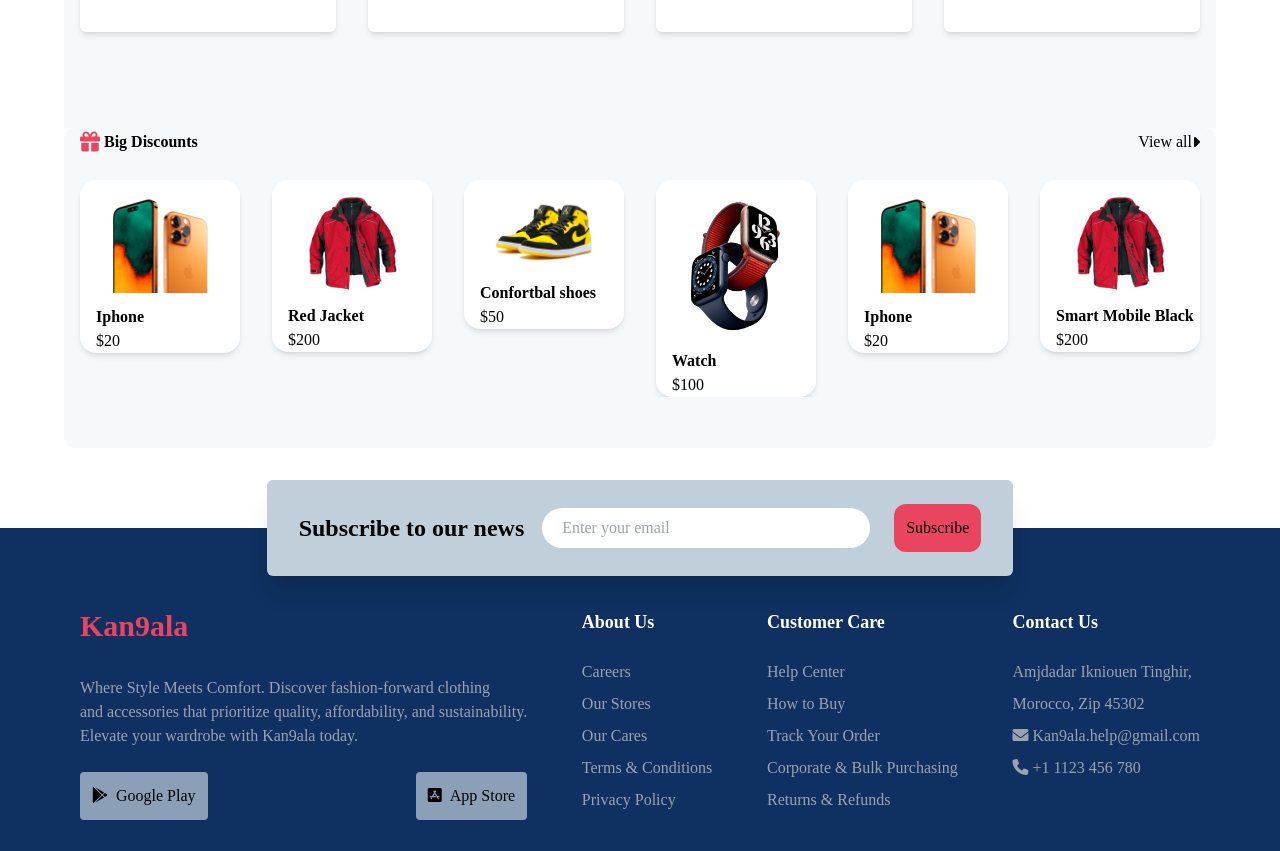
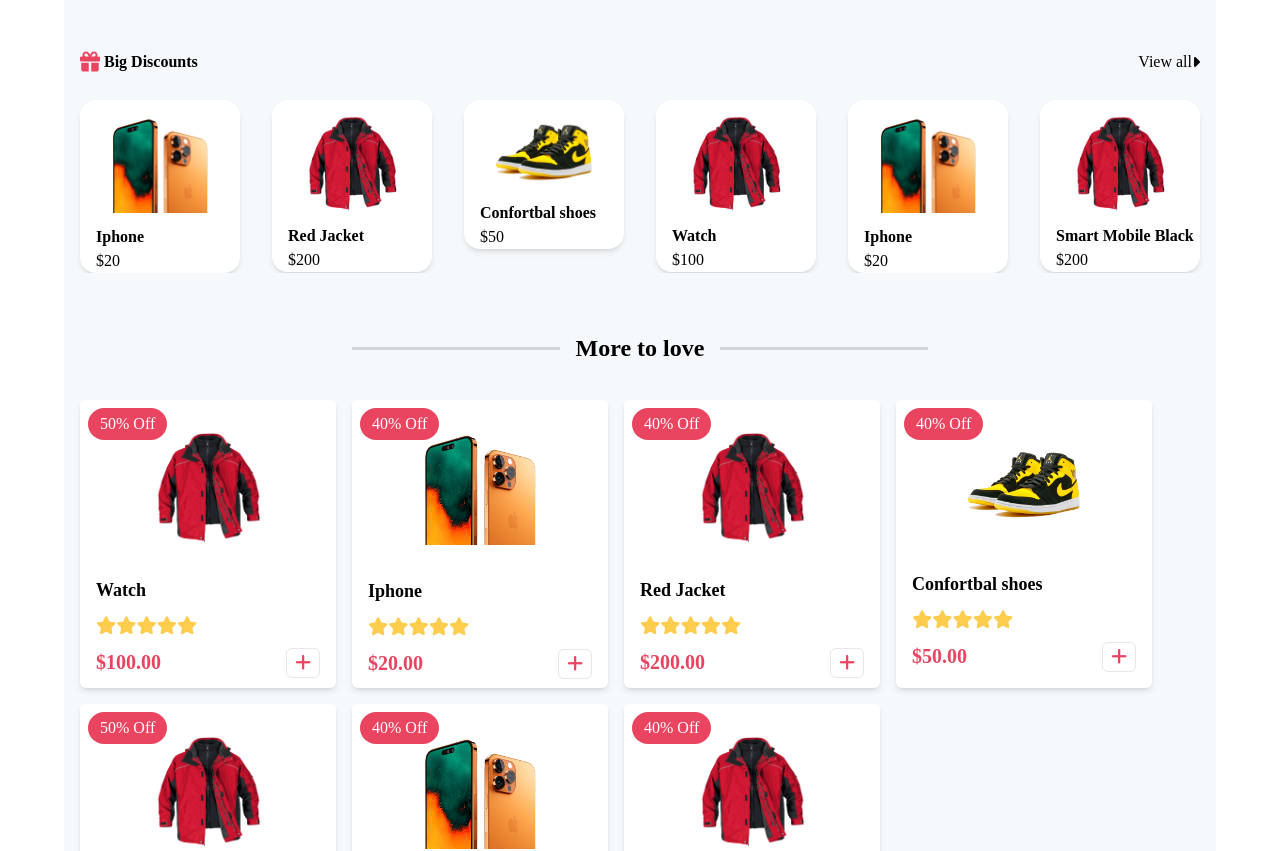
Before and after one commit to kamalOurajdal/webStore_react_tailwind, a React (Create React App) app: page / in a window 1280 px wide. Shown: the part 1164-2015 px from the top of the page. Built offline with nearby package versions, Linux system fonts and the light colour scheme.

Commit message:
More to love

```diff
--- a/src/App.js
+++ b/src/App.js
@@ -14,7 +14,6 @@
         <Route path="/" exact>
           <Route index element={<Home />} />
         </Route>
-
       </Routes>
       <Footer/>
     </div>
--- a/src/components/Footer.jsx
+++ b/src/components/Footer.jsx
@@ -4,27 +4,26 @@
   return (
     <footer className="bg-[#0f3060] w-full pt-20 pb-4 px-20 mt-20 ">
       <div className="relative w-full  flex justify-center">
-        <div className=" absolute -top-32 shadow-xl bg-[#c1cfda]  w-2/3 flex justify-between items-center px-8 rounded-md py-6">
+        <div className=" absolute -top-32 shadow-[rgba(0,_0,_0,_0.3)_4px_2px_10px] bg-white   w-2/3 flex justify-between items-center px-8 rounded-md py-6">
           <h1 className="font-bold text-2xl"> Subscribe to our news</h1>
           <div className="flex justify-between items-center w-2/3">
             <input
               type="email"
               placeholder="Enter your email"
-              className=" h-10 flex-grow rounded-full pl-5 focus:outline-none ml-4"
+              className=" h-10 flex-grow rounded-full bg-gray-100 pl-5 focus:outline-none ml-4"
             />
-            <button className="bg-[#e94560] rounded-xl p-3 ml-6 font-medium">Subscribe</button>
+            <button className="bg-red-500 rounded-full px-4 py-2 ml-6 font-medium text-white">Subscribe</button>
           </div>
         </div>
       </div>
 
       <div className="flex justify-between items-start text-gray-400">
-        <div className="">
+        <div className="w-1/4">
           <h1 className="font-bold text-3xl text-[#e94560]">Kan9ala</h1>
-          <p className="mt-8">
-            Where Style Meets Comfort. Discover fashion-forward clothing <br />{" "}
+          <p className="mt-8 text-justify">
+            Where Style Meets Comfort. Discover fashion-forward clothing
             and accessories that prioritize quality, affordability, and
-            sustainability. <br />
-            Elevate your wardrobe with Kan9ala today.
+            sustainability.  Elevate your wardrobe with Kan9ala today.
           </p>
           <div className=" flex justify-between mt-6">
             <button className="bg-[#c1cfda] p-3 rounded text-black font-medium bg-opacity-70">
--- a/src/components/home/Data.js
+++ b/src/components/home/Data.js
@@ -3,7 +3,7 @@
       {
         id: 1,
         discount: 50,
-        cover: require("../../media/slide/slide_1.png"),
+        cover: require("../../media/slide/slide_3.png"),
         name: "Watch",
         price: 100,
       },
@@ -31,7 +31,7 @@
       {
         id: 5,
         discount: 50,
-        cover: require("../../media/slide/slide_1.png"),
+        cover: require("../../media/slide/slide_3.png"),
         name: "Watch",
         price: 100,
       },
--- a/src/components/home/Discounts.jsx
+++ b/src/components/home/Discounts.jsx
@@ -4,8 +4,8 @@
 function Discounts() {
   return (
     <>
-      <section className=" rounded-xl bg-[#f6f9fc] flex items-center justify-center">
-        <div className="w-full h-80">
+      <section className=" rounded-xl flex items-center justify-center">
+        <div className="w-full h-60">
           <div className="flex justify-between items-center">
             <div className="flex items-center ml-4">
               <i class="fa-solid fa-gift mr-1 text-xl text-[#e94560]"></i>
--- /dev/null
+++ b/src/components/home/MoreToLove.jsx
@@ -0,0 +1,23 @@
+import React from "react";
+import MoreToLoveCard from "./MoreToLoveCard";
+import Data from "./Data";
+function MoreToLove() {
+  return (
+    <section className="w-full ">
+      <div className="flex justify-center ">
+        <div class="relative flex py-5 items-center mt-6 w-1/2">
+          <div class="flex-grow border-t border-2 border-gray-300"></div>
+          <h1 className="font-bold text-2xl mx-4">More to love</h1>
+          <div class="flex-grow border-t border-2  border-gray-300"></div>
+        </div>
+      </div>
+      <div className=" ">
+        <div className="flex flex-wrap items-center  p-2 ">
+          <MoreToLoveCard />
+        </div>
+      </div>
+    </section>
+  );
+}
+
+export default MoreToLove;
--- /dev/null
+++ b/src/components/home/MoreToLoveCard.jsx
@@ -0,0 +1,58 @@
+import React from "react";
+import { useState } from "react";
+import Data from "./Data";
+function MoreToLoveCard({ product }) {
+    const { productItems } = Data;
+    const [count, setCount] = useState(0)
+  const increment = () => {
+    setCount(count + 1)
+  }
+  return (
+    <>
+      {productItems.map((productItems) => {
+        return (
+            <div className="group bg-[#fff] relative shadow-md rounded-md m-2 flex-grow flex flex-col justify-between w-60 h-72 max-w-[16rem] ">
+              <div className="h-48 my-8 flex flex-col justify-center items-center">
+                <span className="  absolute top-0 left-0 bg-[#e94560] py-1 px-3 font-[poppins] rounded-full text-white m-2 ">
+                  {productItems.discount}% Off
+                </span>
+                <img src={productItems.cover} alt="" className="w-28" />
+                <div className="absolute top-0 right-0 m-2 opacity-0 transform duration-500 group-hover:opacity-100">
+                  <label className="bg-[#0f3460] py-1 px-2 text-white rounded-md">
+                    {count}
+                  </label>{" "}
+                  <br />
+                  <i
+                    className="fa-regular fa-heart text-xl my-2 mx-1 hover:text-[#e94560] cursor-pointer"
+                    onClick={increment}
+                  ></i>
+                </div>
+              </div>
+
+              <div className="text-lg  flex flex-col justify-end pb-4 px-4">
+                <h3 className="font-bold">{productItems.name}</h3>
+                <div className="rate text-[#ffcd4e]  py-2 ">
+                  <i className="fa fa-star"></i>
+                  <i className="fa fa-star"></i>
+                  <i className="fa fa-star"></i>
+                  <i className="fa fa-star"></i>
+                  <i className="fa fa-star"></i>
+                </div>
+                <div className="font-bold flex justify-between text-xl text-[#e94560]">
+                  <h4>${productItems.price}.00 </h4>
+                  {/* step : 3
+                     if hami le button ma click garryo bahne
+                    */}
+                  <button className="  text-[#e94560] text-lg border  rounded-md px-2">
+                    <i className="fa fa-plus"></i>
+                  </button>
+                </div>
+              </div>
+            </div>
+        );
+      })}
+    </>
+  );
+}
+
+export default MoreToLoveCard;
--- a/src/components/home/SuperDeals.jsx
+++ b/src/components/home/SuperDeals.jsx
@@ -6,7 +6,7 @@
   const { productItems } = Data;
   return (
     <>
-      <section className="bg-[#f6f9fc]  py-20 flex justify-center">
+      <section className="  py-10 flex justify-center">
         <div className="w-full m-auto">
           <div className="flex justify-between mx-4">
             <div className=" flex items-center">
--- /dev/null
+++ b/src/components/home/TrustInfo.jsx
@@ -0,0 +1,12 @@
+import React from 'react'
+
+function TrustInfo() {
+  return (
+    <div>
+
+        safe payment
+    </div>
+  )
+}
+
+export default TrustInfo
--- a/src/pages/Home.jsx
+++ b/src/pages/Home.jsx
@@ -3,17 +3,19 @@
 import Categories from "../components/home/Categories";
 import SuperDeals from "../components/home/SuperDeals";
 import Discounts from "../components/home/Discounts";
+import MoreToLove from "../components/home/MoreToLove";
 
 function Home() {
   return (
     <>
-    <section className="m-auto w-[90%]">
+    <section className="m-auto w-[90%] bg-[#f6f9fc]">
         <div className="flex justify-between h-full w-full  ">
           <Categories />
           <Slider />
         </div>
         <SuperDeals/>
         <Discounts/>
+        <MoreToLove/>
       </section>
 
     </>
```
Also changed, not shown: src/media/slide/slide_1.png, src/media/slide/slide_12.png (added).
